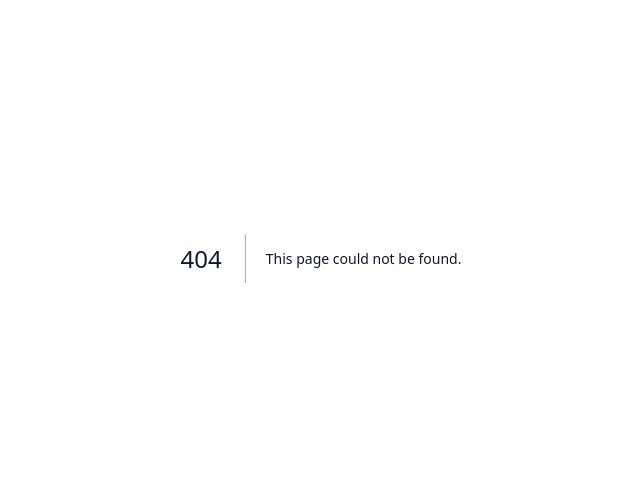
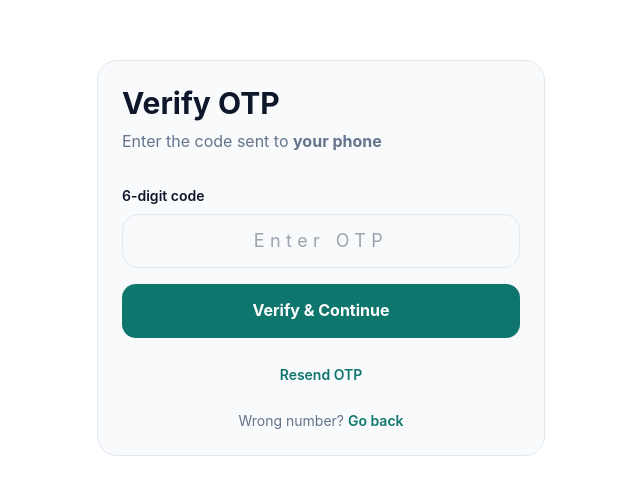
Before and after one commit to Zeordi/tutor-be-betea, a Next.js app in the folder apps/web/: page /otp in a window 1280 px wide. Before the commit this address had no page. Shown: the part 142-636 px from the top of the page, without its empty margins (319-959 px from the left). Built offline with nearby package versions, Linux system fonts and the light colour scheme.

Commit message:
Create otp/page.tsx

```diff
--- /dev/null
+++ b/apps/web/app/(auth)/otp/page.tsx
@@ -0,0 +1,174 @@
+"use client";
+
+import { useState } from "react";
+import { useRouter, useSearchParams } from "next/navigation";
+
+export default function OtpPage() {
+  const router = useRouter();
+  const searchParams = useSearchParams();
+
+  const phoneNumber = searchParams.get("phone") || "";
+  const fullName = searchParams.get("fullName") || "";
+  const role = searchParams.get("role") || "PARENT";
+  const mode = searchParams.get("mode") || "login"; // login | register
+
+  const [otp, setOtp] = useState("");
+  const [loading, setLoading] = useState(false);
+  const [message, setMessage] = useState("");
+
+  const handleVerify = async (e: React.FormEvent) => {
+    e.preventDefault();
+    setLoading(true);
+    setMessage("");
+
+    try {
+      // 1) Verify OTP
+      const verifyRes = await fetch(
+        `${process.env.NEXT_PUBLIC_API_URL}/auth/otp/verify`,
+        {
+          method: "POST",
+          headers: { "Content-Type": "application/json" },
+          body: JSON.stringify({
+            phoneNumber,
+            code: otp,
+          }),
+        }
+      );
+
+      if (!verifyRes.ok) {
+        const err = await verifyRes.json().catch(() => ({}));
+        throw new Error(err.message || "Invalid or expired OTP");
+      }
+
+      // 2) Register or Login
+      if (mode === "register") {
+        const registerRes = await fetch(
+          `${process.env.NEXT_PUBLIC_API_URL}/auth/register`,
+          {
+            method: "POST",
+            headers: { "Content-Type": "application/json" },
+            body: JSON.stringify({
+              phoneNumber,
+              fullName,
+              role,
+            }),
+          }
+        );
+
+        if (!registerRes.ok) {
+          const err = await registerRes.json().catch(() => ({}));
+          throw new Error(err.message || "Registration failed");
+        }
+
+        const data = await registerRes.json();
+        if (data.accessToken) {
+          localStorage.setItem("token", data.accessToken);
+        }
+      } else {
+        const loginRes = await fetch(
+          `${process.env.NEXT_PUBLIC_API_URL}/auth/login`,
+          {
+            method: "POST",
+            headers: { "Content-Type": "application/json" },
+            body: JSON.stringify({ phoneNumber }),
+          }
+        );
+
+        if (!loginRes.ok) {
+          const err = await loginRes.json().catch(() => ({}));
+          throw new Error(err.message || "Login failed");
+        }
+
+        const data = await loginRes.json();
+        if (data.accessToken) {
+          localStorage.setItem("token", data.accessToken);
+        }
+      }
+
+      setMessage("Success! Redirecting...");
+      router.push("/");
+    } catch (error: any) {
+      setMessage(error.message || "Something went wrong");
+    } finally {
+      setLoading(false);
+    }
+  };
+
+  const handleResend = async () => {
+    setMessage("");
+    try {
+      const res = await fetch(
+        `${process.env.NEXT_PUBLIC_API_URL}/auth/otp/send`,
+        {
+          method: "POST",
+          headers: { "Content-Type": "application/json" },
+          body: JSON.stringify({ phoneNumber }),
+        }
+      );
+
+      if (!res.ok) throw new Error("Failed to resend OTP");
+      setMessage("A new OTP has been sent.");
+    } catch (error: any) {
+      setMessage(error.message || "Failed to resend OTP");
+    }
+  };
+
+  return (
+    <main className="min-h-screen flex items-center justify-center px-4">
+      <div className="w-full max-w-md card">
+        <h1 className="text-3xl font-bold mb-2">Verify OTP</h1>
+        <p className="text-[var(--secondary)] mb-8">
+          Enter the code sent to <strong>{phoneNumber || "your phone"}</strong>
+        </p>
+
+        <form onSubmit={handleVerify} className="space-y-4">
+          <div>
+            <label className="block text-sm font-semibold mb-2">
+              6-digit code
+            </label>
+            <input
+              type="text"
+              inputMode="numeric"
+              pattern="[0-9]*"
+              maxLength={6}
+              placeholder="Enter OTP"
+              value={otp}
+              onChange={(e) => setOtp(e.target.value)}
+              required
+              className="w-full rounded-xl border border-[var(--border)] bg-[var(--surface)] px-4 py-3 tracking-[0.3em] text-center text-lg outline-none focus:border-[var(--primary)]"
+            />
+          </div>
+
+          {message && (
+            <p className="text-sm text-[var(--secondary)]">{message}</p>
+          )}
+
+          <button
+            type="submit"
+            disabled={loading || otp.length < 4}
+            className="btn btn-primary w-full"
+          >
+            {loading ? "Verifying..." : "Verify & Continue"}
+          </button>
+        </form>
+
+        <div className="mt-6 text-center">
+          <button
+            type="button"
+            onClick={handleResend}
+            className="text-sm font-semibold text-[var(--primary)]"
+          >
+            Resend OTP
+          </button>
+        </div>
+
+        <p className="text-sm text-[var(--secondary)] mt-6 text-center">
+          Wrong number?{" "}
+          <a href={mode === "register" ? "/register" : "/login"} className="text-[var(--primary)] font-semibold">
+            Go back
+          </a>
+        </p>
+      </div>
+    </main>
+  );
+}
```
